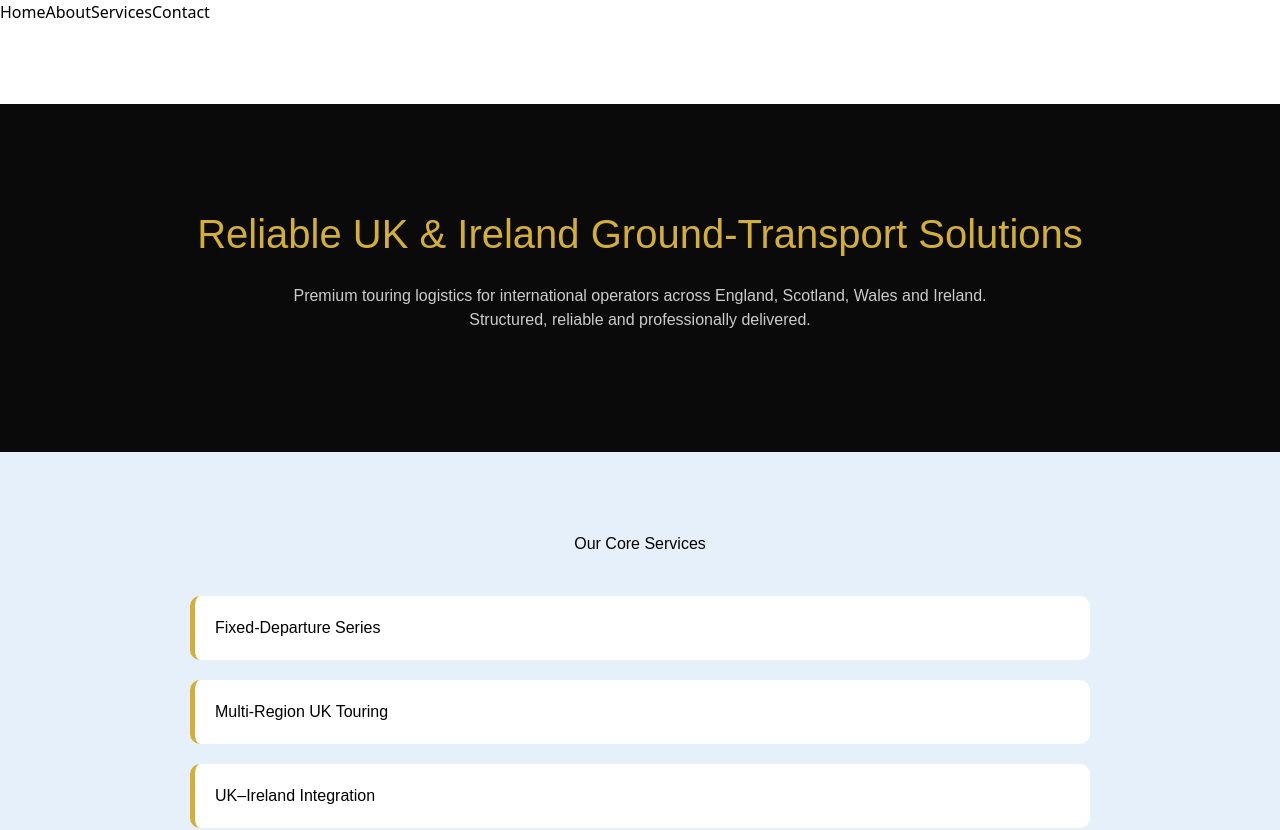
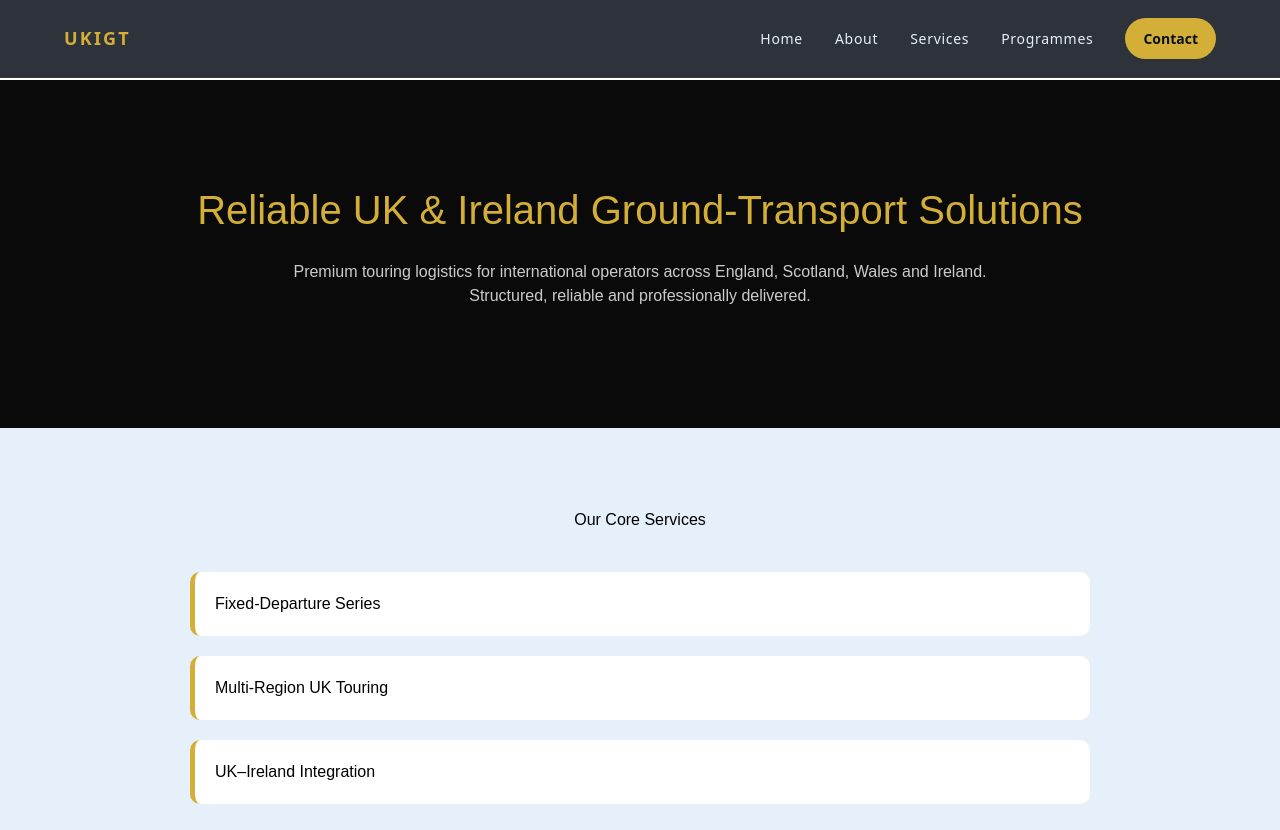
Before and after one commit to kandiahtk-crypto/Inbound-, a Next.js app: page / in a window 1280 px wide. Shown: the top 830 px of the page. Built offline with nearby package versions, Linux system fonts and the light colour scheme.

Commit message:
Update Navbar.tsx

```diff
--- a/src/components/Navbar.tsx
+++ b/src/components/Navbar.tsx
@@ -1,12 +1,80 @@
+"use client";
+
 export default function Navbar() {
   return (
-    <header>
-      <nav>
-        <a href="/">Home</a>
-        <a href="/about">About</a>
-        <a href="/services">Services</a>
-        <a href="/contact">Contact</a>
-      </nav>
+    <header style={header}>
+      <div style={container}>
+        {/* LOGO */}
+        <a href="/" style={logo}>
+          UKIGT
+        </a>
+
+        {/* MENU */}
+        <nav style={nav}>
+          <a href="/" style={link}>Home</a>
+          <a href="/about" style={link}>About</a>
+          <a href="/services" style={link}>Services</a>
+          <a href="/programmes" style={link}>Programmes</a>
+
+          {/* GOLD BUTTON */}
+          <a href="/contact" style={cta}>
+            Contact
+          </a>
+        </nav>
+      </div>
     </header>
   );
 }
+
+/* STYLES */
+
+const header: React.CSSProperties = {
+  position: "fixed",
+  top: 0,
+  width: "100%",
+  zIndex: 1000,
+  background: "rgba(10, 15, 25, 0.85)",
+  backdropFilter: "blur(10px)",
+  borderBottom: "1px solid rgba(255,255,255,0.05)",
+};
+
+const container: React.CSSProperties = {
+  maxWidth: "1200px",
+  margin: "0 auto",
+  padding: "18px 24px",
+  display: "flex",
+  justifyContent: "space-between",
+  alignItems: "center",
+};
+
+const logo: React.CSSProperties = {
+  color: "#D4AF37",
+  textDecoration: "none",
+  fontWeight: 700,
+  fontSize: "18px",
+  letterSpacing: "0.12em",
+};
+
+const nav: React.CSSProperties = {
+  display: "flex",
+  alignItems: "center",
+  gap: "32px", // 👈 FIXED spacing
+};
+
+const link: React.CSSProperties = {
+  color: "#E6F0FA",
+  textDecoration: "none",
+  fontSize: "14px",
+  fontWeight: 500,
+  letterSpacing: "0.05em",
+};
+
+const cta: React.CSSProperties = {
+  background: "#D4AF37",
+  color: "#07111F",
+  textDecoration: "none",
+  padding: "10px 18px",
+  borderRadius: "999px",
+  fontWeight: 700,
+  fontSize: "14px",
+};
```
